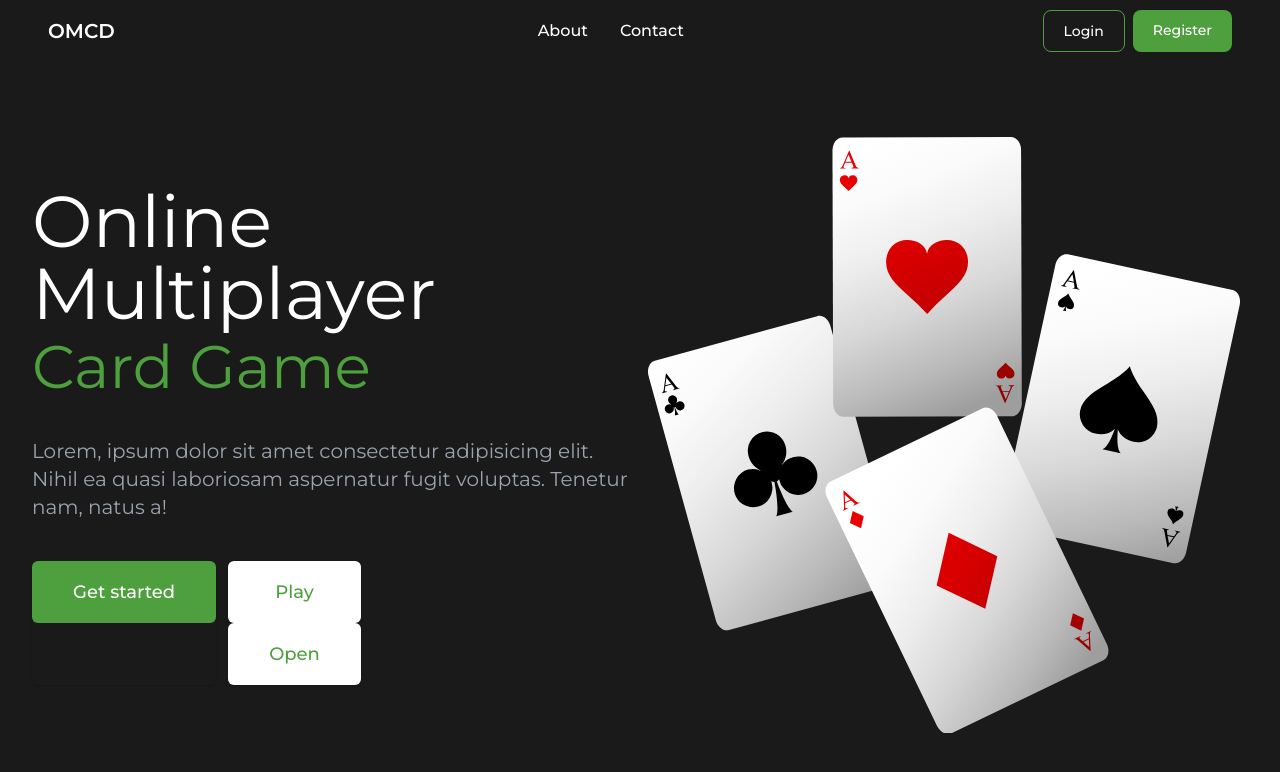
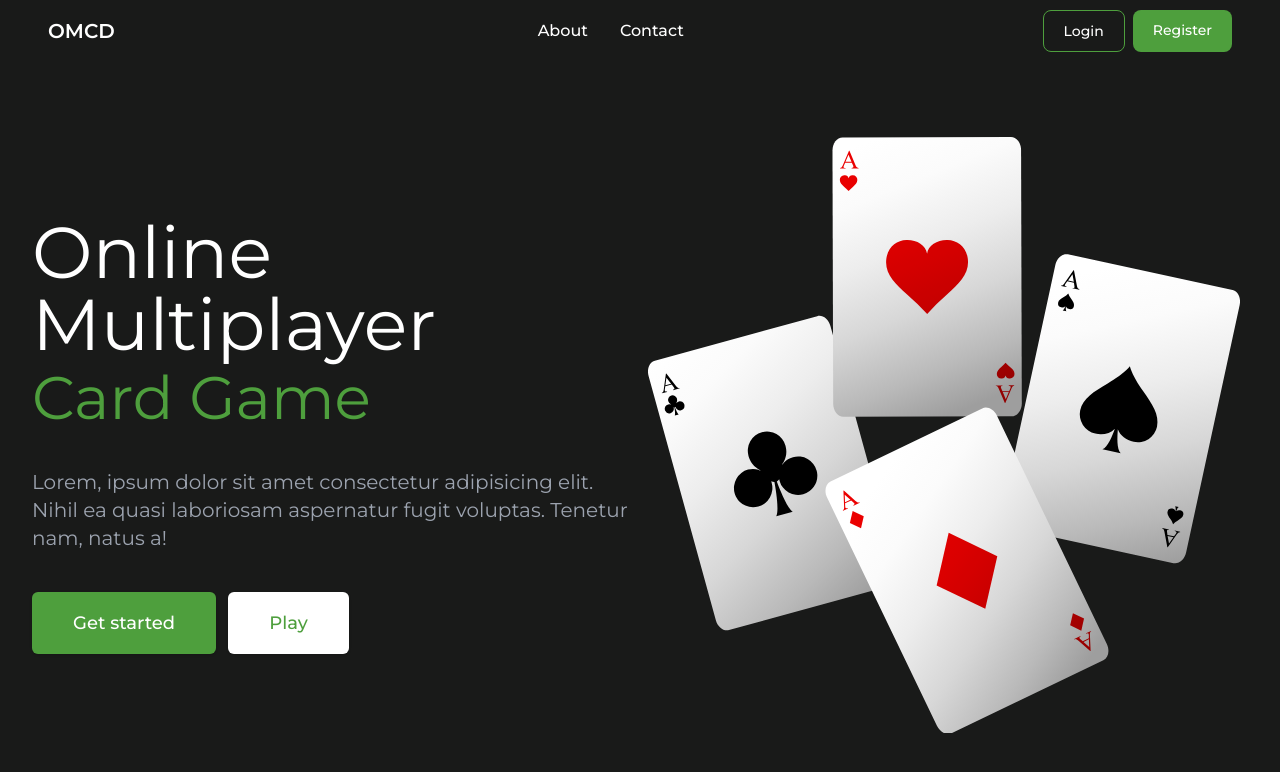
Before and after one commit to Nikolas2610/OnlineMulriplayerCardGame-Frontend, a Vue app: page / in a window 1280 px wide. Shown: the top 772 px of the page. Built offline with nearby package versions, Linux system fonts and the light colour scheme.

Commit message:
OMCG-24 Hide button open modal from HomeView

```diff
--- a/src/views/HomeView.vue
+++ b/src/views/HomeView.vue
@@ -22,10 +22,10 @@
                   class="flex w-full items-center justify-center rounded-md border border-transparent bg-white px-8 py-3 text-base font-medium text-primary hover:bg-secondary hover:text-white md:py-4 md:px-10 md:text-lg">
                   Play
                 </RouterLink>
-                <button @click="$emit('openModal', true)"
+                <!-- <button @click="$emit('openModal', true)"
                   class="flex w-full items-center justify-center rounded-md border border-transparent bg-white px-8 py-3 text-base font-medium text-primary hover:bg-secondary hover:text-white md:py-4 md:px-10 md:text-lg">
                   Open
-                </button>
+                </button> -->
               </div>
             </div>
           </div>
```
